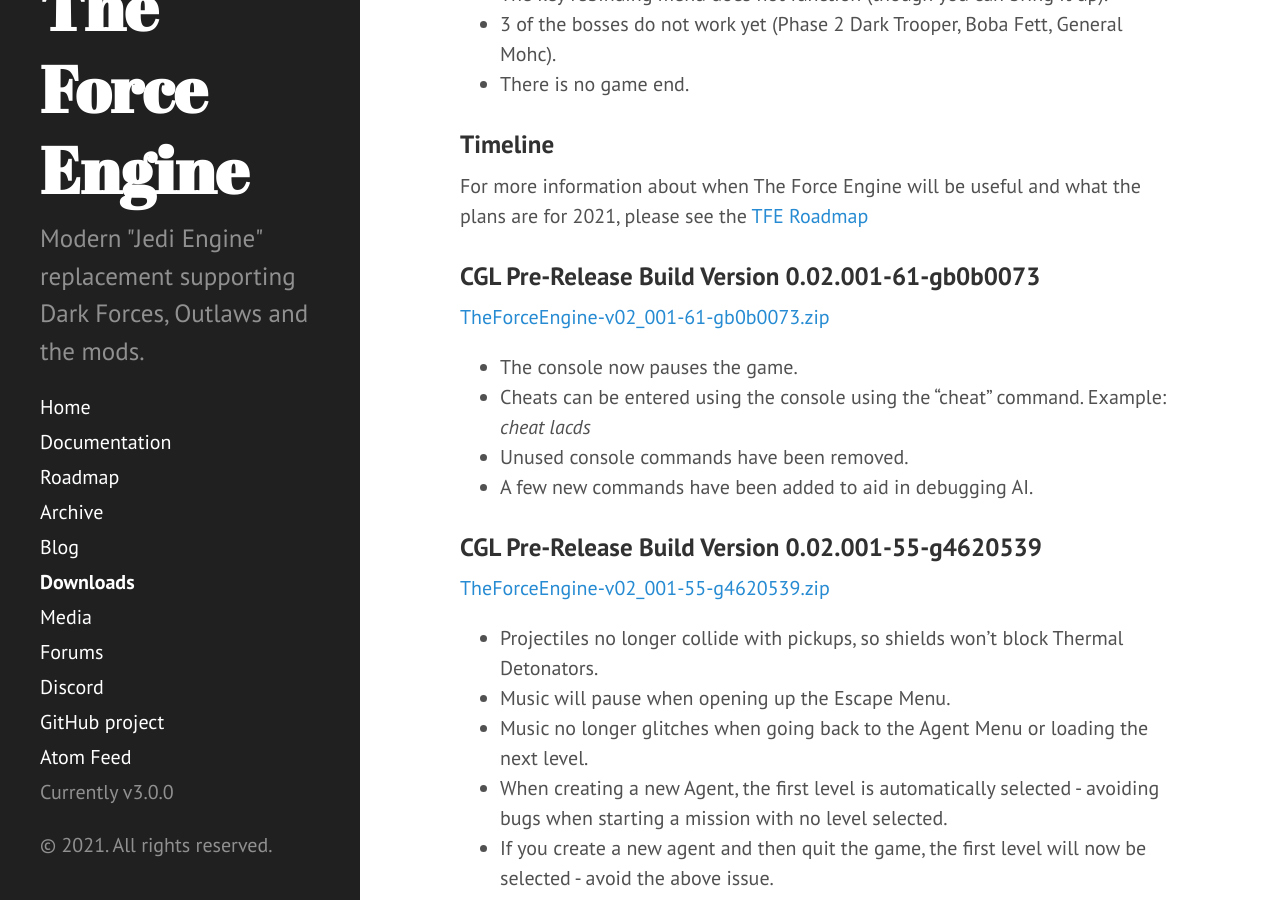
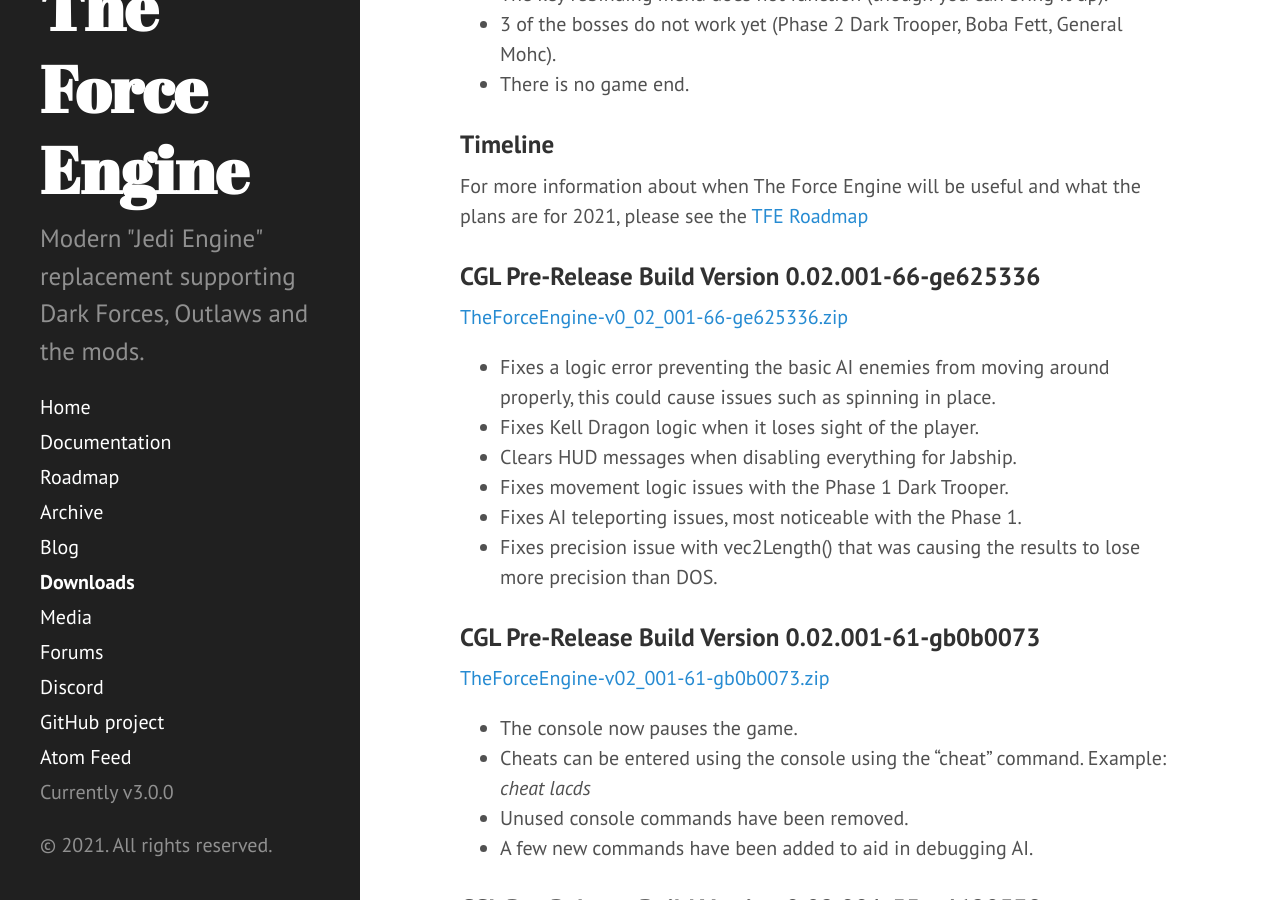
Before and after one commit to TheForceEngine/TheForceEngine.github.io, a Jekyll site: the page built from downloads.md, in a window 1280 px wide and 900 px high, scrolled down 492 px. Built offline with Jekyll 4.4.1, drawn with Linux system fonts in a browser that asks for light colours.

Commit message:
Update downloads.md

```diff
--- a/downloads.md
+++ b/downloads.md
@@ -19,6 +19,15 @@
 
 ### Timeline
 For more information about when The Force Engine will be useful and what the plans are for 2021, please see the [TFE Roadmap](Roadmap.md)
+
+### CGL Pre-Release Build Version 0.02.001-66-ge625336
+[TheForceEngine-v0_02_001-66-ge625336.zip](archive/TheForceEngine-v0_02_001-66-ge625336.zip) <br>
+* Fixes a logic error preventing the basic AI enemies from moving around properly, this could cause issues such as spinning in place.
+* Fixes Kell Dragon logic when it loses sight of the player.
+* Clears HUD messages when disabling everything for Jabship.
+* Fixes movement logic issues with the Phase 1 Dark Trooper.
+* Fixes AI teleporting issues, most noticeable with the Phase 1.
+* Fixes precision issue with vec2Length() that was causing the results to lose more precision than DOS.
 
 ### CGL Pre-Release Build Version 0.02.001-61-gb0b0073
 [TheForceEngine-v02_001-61-gb0b0073.zip](archive/TheForceEngine-v02_001-61-gb0b0073.zip) <br>
```
